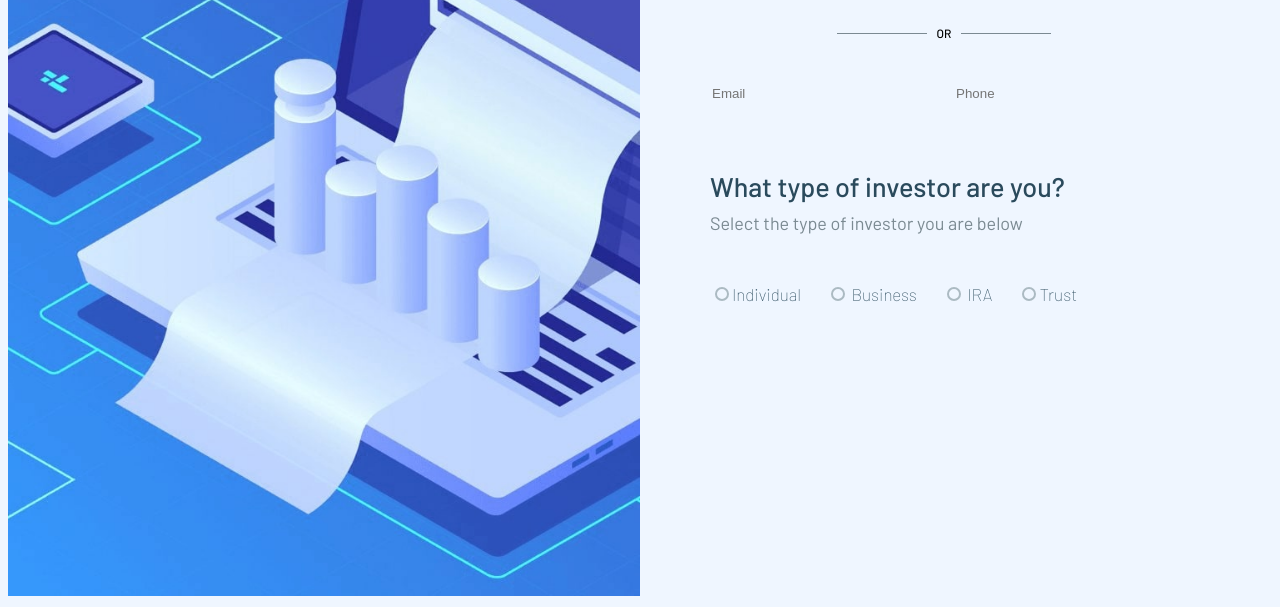
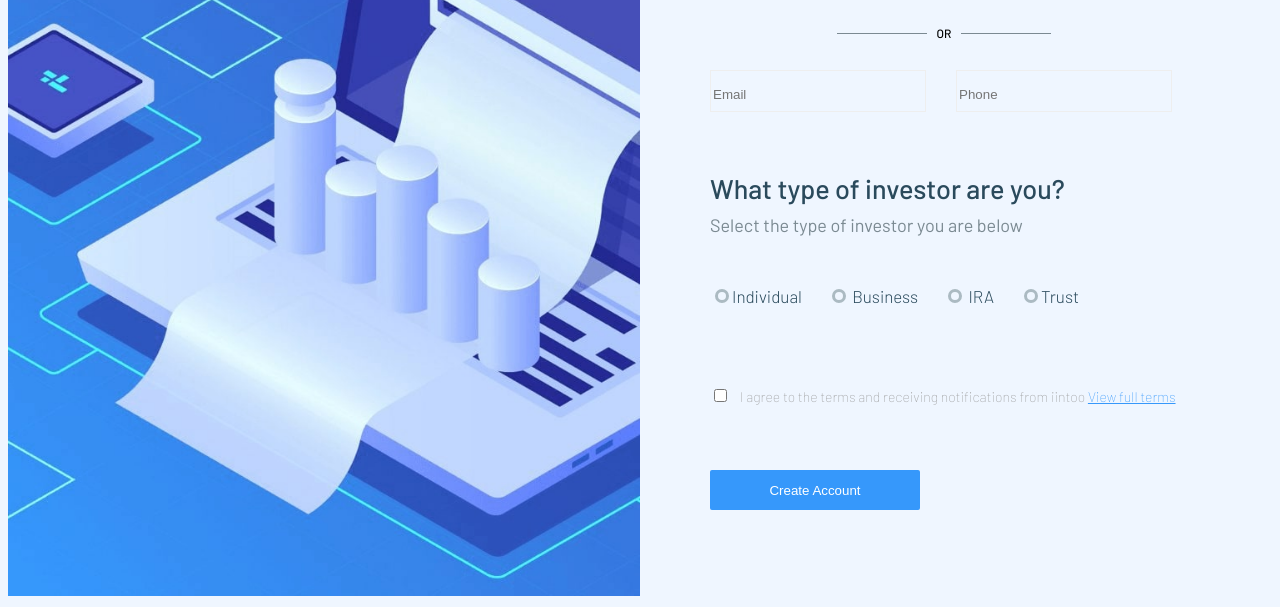
Before and after one commit to Kateryna39/--------------, a plain HTML site: page index.html in a window 1280 px wide. Shown: the part 245-852 px from the top of the page. Drawn offline with Linux system fonts and the light colour scheme.

Commit message:
one more commit

```diff
--- a/index.html
+++ b/index.html
@@ -67,6 +67,14 @@
         </div>
     </div>
 </div>
+   <label class="agreement">
+    <input type="checkbox" required>
+    I agree to the terms and receiving notifications from iintoo
+    <a href="#">View full terms</a>
+    </label>
+    <button type="submit" class="create-account">
+    Create Account
+    </button>
   </div>
 </div>
   </div>
--- a/style.css
+++ b/style.css
@@ -121,15 +121,16 @@ p {
 .registration-form {
     display: flex;
     gap: 30px;
+
 }
 .email, .phone {
     width: 210px;
     height: 32px;
     padding-top: 7px;
     margin-top: 30px;
-    background-color:  #EFF6FF;
-    border-color: #EEEEEE;
-    border: 1px;
+    background-color: #EFF6FF;
+    border: 1px solid #EEEEEE;
+
 
 }
 h2 {
@@ -158,10 +159,10 @@ h2 {
 }
 .investor-types label {
     font-size: 17px;
+    font-weight: 300;
     color: #2A4A5C;
 
 }
-
 .investor-types {
     display: flex;
     gap: 25px;
@@ -189,9 +190,32 @@ input[type="radio"] {
     appearance: none;
     width: 14px;
     height: 14px;
-    border: 2px solid #abbac2;
+    border: 3px solid #abbac2;
     border-radius: 50%;
 }
 input[type="radio"]:checked {
     border: 3px solid #3f8be7;
 }
+.agreement {
+    display: block;
+    font-family: "Barlow", sans-serif;
+    font-size: 14px;
+    color: #999999;
+    margin-top: 80px;
+}
+.agreement input {
+    margin-right: 10px;
+}
+.agreement a {
+    color: #3698fb;
+}
+.create-account {
+    display: block;
+    width: 210px;
+    height: 40px;
+    margin-top: 65px;
+    border: none;
+    background-color: #3698fb;
+    color: white;
+    border-radius: 2px;
+}
```
